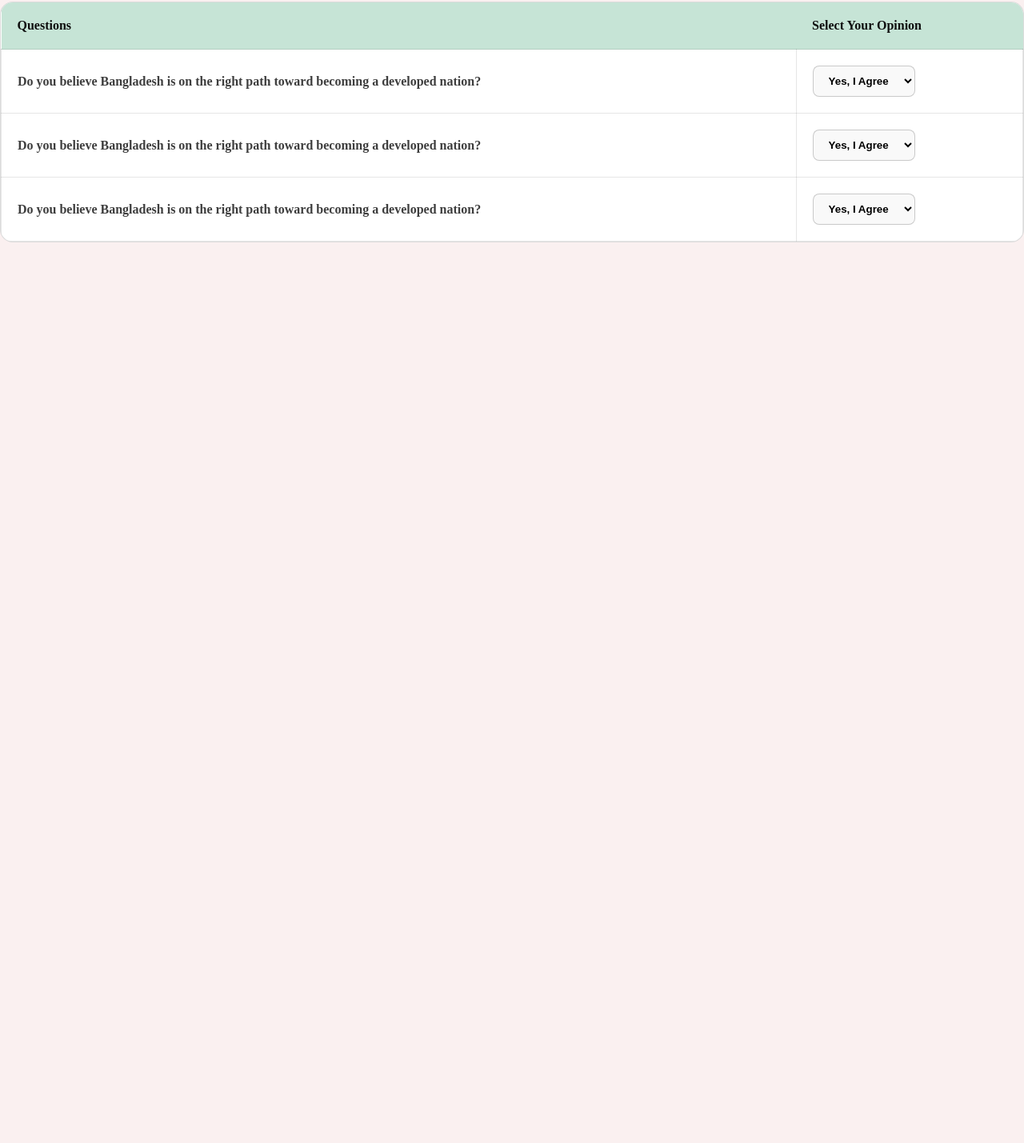
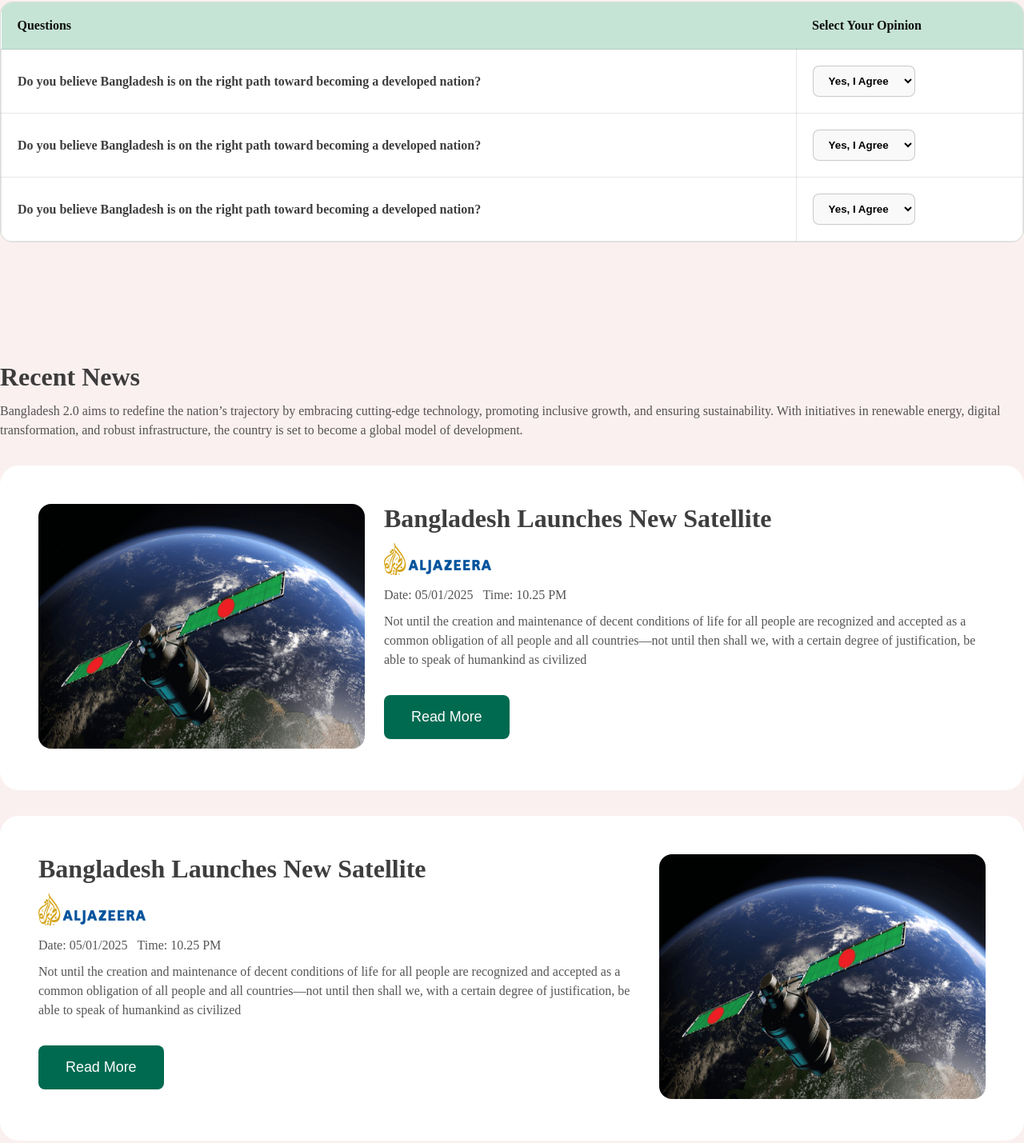
Before and after one commit to djriad157764-creator/B11A1--assignment-1, a plain HTML site: page index.html in a window 1280 px wide. Shown: the part 2018-3447 px from the top of the page at 80% size. Before the commit the page ends 2471 px from the top, so only its background shows below. Drawn offline with Linux system fonts and the light colour scheme.

Commit message:
add one more section

```diff
--- a/index.html
+++ b/index.html
@@ -117,7 +117,62 @@ vision and challenges in New Bangladesh.</h1>
         </tbody>
         </table>
         </div>
-        <div class=""></div>
+    </section>
+    <section>
+        <div class="bn-title">
+        <h1>Recent News</h1>
+        <p>Bangladesh 2.0 aims to redefine the nation’s trajectory by embracing cutting-edge technology, promoting inclusive growth, and ensuring sustainability. With initiatives in renewable energy, digital transformation, and robust infrastructure, the country is set to become a global model of development.</p>
+        </div>
+        <div class="banner-container">
+            <div class="banner-1 display-flex">
+            <div class="image">
+                <img src="./assets/satelite.png" alt="">
+            </div>
+            <div class="bn-title">
+                <h1>Bangladesh Launches New Satellite</h1>
+                <img src="./assets/al-jazeera.png" alt="">
+                <div class="time display-flex">
+                    <span>Date: 05/01/2025</span>
+                    <span>Time: 10.25 PM</span>
+                </div>
+                <p>Not until the creation and maintenance of decent conditions of life for all people are recognized and accepted as a common obligation of all people and all countries—not until then shall we,
+                with a certain degree of justification, be able to speak of humankind as civilized</p>
+              <div class=""><button class="btn">Read More</button></div>
+            </div>
+            </div>
+            <div class="banner-1 bnb">
+            <div class="image">
+                <img src="./assets/satelite.png" alt="">
+            </div>
+            <div class="bn-title">
+                <h1>Bangladesh Launches New Satellite</h1>
+                <img src="./assets/al-jazeera.png" alt="">
+                <div class="time display-flex">
+                    <span>Date: 05/01/2025</span>
+                    <span>Time: 10.25 PM</span>
+                </div>
+                <p>Not until the creation and maintenance of decent conditions of life for all people are recognized and accepted as a common obligation of all people and all countries—not until then shall we,
+                with a certain degree of justification, be able to speak of humankind as civilized</p>
+              <div class=""><button class="btn">Read More</button></div>
+            </div>
+            </div>
+            <div class="banner-1 display-flex">
+            <div class="image">
+                <img src="./assets/satelite.png" alt="">
+            </div>
+            <div class="bn-title">
+                <h1>Bangladesh Launches New Satellite</h1>
+                <img src="./assets/al-jazeera.png" alt="">
+                <div class="time display-flex">
+                    <span>Date: 05/01/2025</span>
+                    <span>Time: 10.25 PM</span>
+                </div>
+                <p>Not until the creation and maintenance of decent conditions of life for all people are recognized and accepted as a common obligation of all people and all countries—not until then shall we,
+                with a certain degree of justification, be able to speak of humankind as civilized</p>
+              <div class=""><button class="btn">Read More</button></div>
+            </div>
+            </div>
+        </div>
     </section>
     </main>
     <footer>
--- a/style/bangladesh-2.0.css
+++ b/style/bangladesh-2.0.css
@@ -228,6 +228,57 @@ select{
     cursor: pointer;
 }
 
+/* satelite */
+.bn-title h1{
+    font-size: 2.5rem;
+    font-weight: bold;
+    color: #0E0E0E;
+    margin-bottom: 24px;
+}
+.bn-title p{
+    font-size: 1rem;
+    line-height: 24px;
+    color: rgba(14, 14, 14, 0.7);
+    margin-bottom: 32px;
+}
+.banner-1{
+    gap: 24px;
+    padding: 48px;
+    background: white;
+    border-radius: 24px;
+    margin-bottom: 32px;
+}
+.bnb{
+    display: flex;
+    flex-direction:row-reverse;
+}
+.banner-1 .image img{
+    max-width: 408px;
+    height: 306px;
+    border-radius: 16px;
+}
+.bn-title h1{
+    font-size: 2rem;
+    font-weight: bold;
+    margin-bottom: 12px;
+    color: rgba(14, 14, 14, 0.8);
+}
+.bn-title img{
+    max-width: 134px;
+    margin-bottom: 12px;
+}
+.time{
+    gap: 12px;
+    font-size: 1rem;
+    color: rgba(14, 14, 14, 0.7);
+    margin-bottom: 12px;
+}
+.bn-title p{
+    font-size: 1rem;
+    line-height: 24px;
+    color: rgba(14, 14, 14, 0.7);
+    margin-bottom: 32px;
+}
 
 
 
@@ -255,7 +306,7 @@ main section, header{
     padding: 20px 0;
 }
 .card-container{
-    grid-template-columns: repeat(2,1fr);
+    grid-template-columns: 1fr;
     gap: 20px;
 }
 .card{
@@ -290,4 +341,16 @@ thead td, tbody td {
     padding: 10px;
     font-size: 10px;
 }
+.banner-1, .bnb{
+    flex-direction:column;
+    padding: 10px;
 }
+.banner-1 img{
+    width: 100%;
+    height: auto;
+}
+.bn-title h1{
+    font-size: 1.3rem;
+
+}
+}
```
